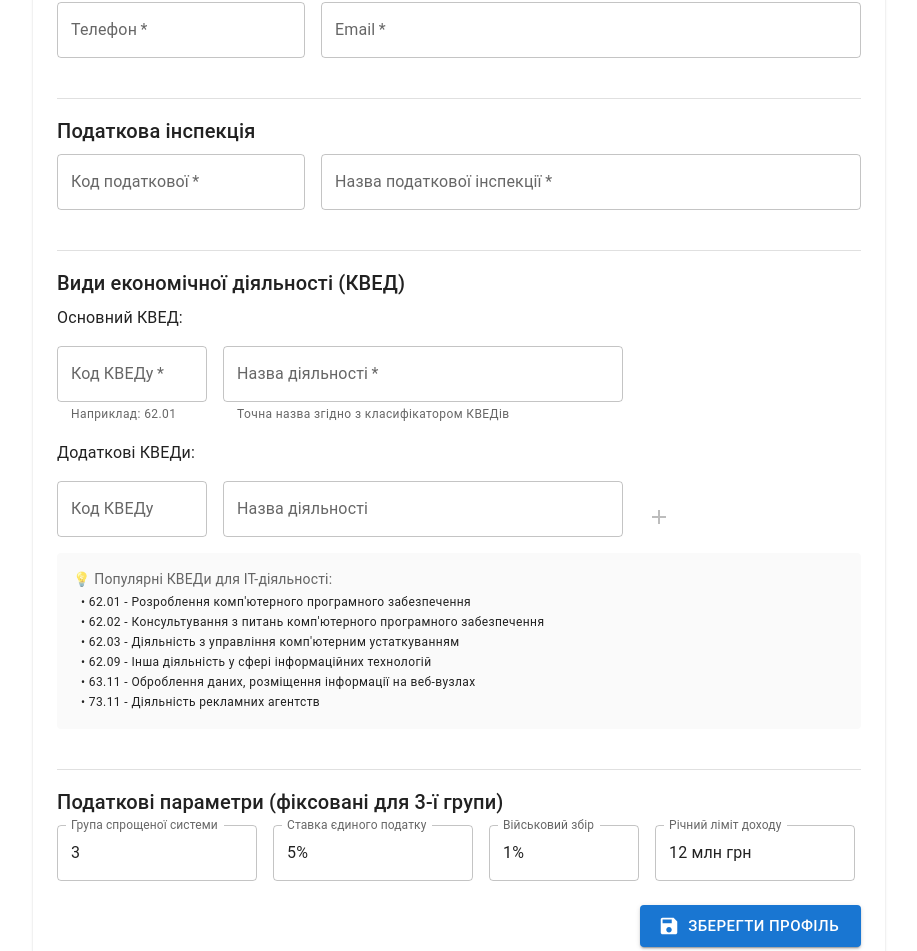
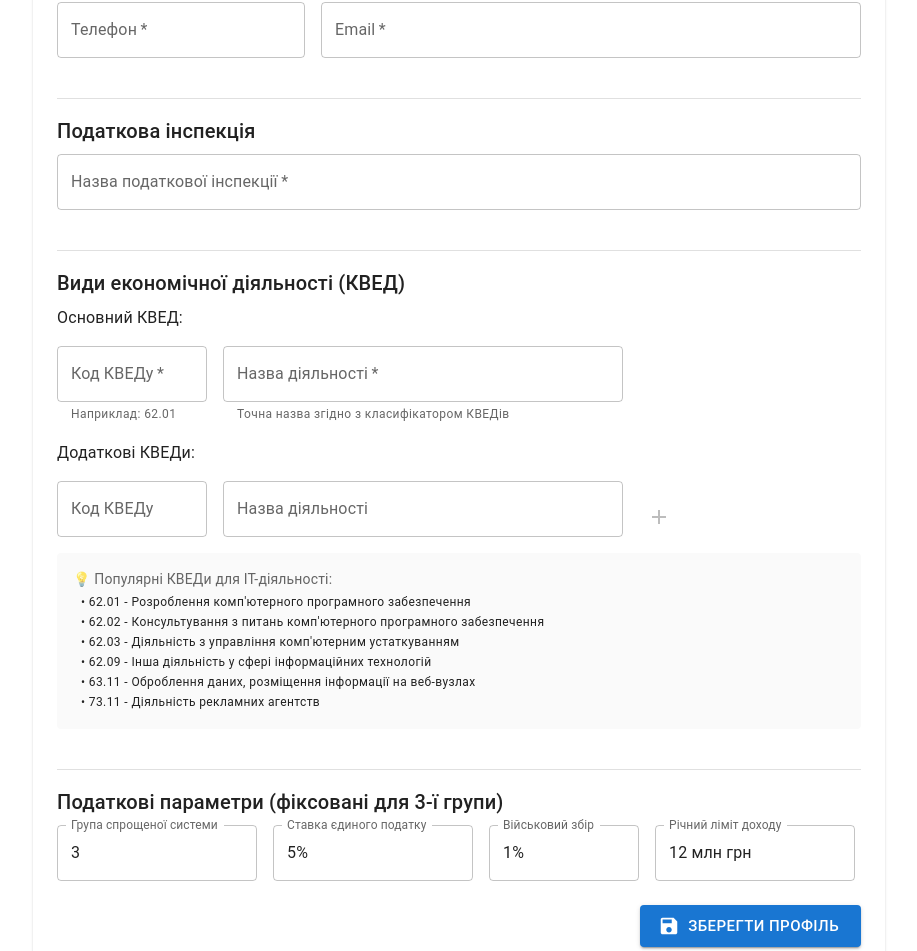
Before and after one commit to lzeal/tax-fop-3rd, a React (Create React App) app: page /profile in a window 1280 px wide. Shown: the part 802-1753 px from the top of the page, without its empty margins (181-1098 px from the left). Built offline with nearby package versions, Linux system fonts and the light colour scheme.

Commit message:
removed unused tax office code

```diff
--- a/src/pages/FOPProfilePage.tsx
+++ b/src/pages/FOPProfilePage.tsx
@@ -327,27 +327,15 @@ export const FOPProfilePage: React.FC = () => {
 
               <Box sx={{ display: 'flex', gap: 2, flexWrap: 'wrap' }}>
                 <TextField
-                  label="Код податкової"
-                  value={profile.taxOffice.code}
-                  onChange={(e) => setProfile(prev => ({
-                    ...prev,
-                    taxOffice: { ...prev.taxOffice, code: e.target.value }
-                  }))}
-                  placeholder="1234"
-                  required
-                  sx={{ minWidth: 150 }}
-                  inputProps={{ maxLength: 4 }}
-                />
-                <TextField
                   label="Назва податкової інспекції"
                   value={profile.taxOffice.name}
                   onChange={(e) => setProfile(prev => ({
                     ...prev,
-                    taxOffice: { ...prev.taxOffice, name: e.target.value }
+                    taxOffice: { name: e.target.value }
                   }))}
                   placeholder="Друга державна податкова інспекція..."
                   required
-                  sx={{ minWidth: 300, flexGrow: 1 }}
+                  fullWidth
                 />
               </Box>
             </Box>
--- a/src/types/index.ts
+++ b/src/types/index.ts
@@ -91,7 +91,6 @@ export interface FOPProfile {
 
   // Податкова інформація
   taxOffice: {
-    code: string; // Код податкової інспекції (4 цифри)
     name: string; // Найменування податкової інспекції
   };
 
--- a/src/utils/fopProfile.ts
+++ b/src/utils/fopProfile.ts
@@ -18,7 +18,6 @@ export const createEmptyFOPProfile = (): FOPProfile => ({
   phone: '',
   email: '',
   taxOffice: {
-    code: '',
     name: ''
   },
   registrationDate: new Date(),
@@ -70,6 +69,13 @@ export const loadFOPProfile = (): FOPProfile | null => {
           code,
           name: '' // Буде потрібно заповнити вручну
         }))
+      };
+    }
+
+    // Міграція старого формату taxOffice (видаляємо поле code)
+    if (parsed.taxOffice?.code !== undefined) {
+      parsed.taxOffice = {
+        name: parsed.taxOffice.name || ''
       };
     }
 
@@ -129,12 +135,6 @@ export const validateFOPProfile = (profile: Partial<FOPProfile>): string[] => {
     errors.push('Некоректний формат email');
   }
 
-  if (!profile.taxOffice?.code?.trim()) {
-    errors.push('Код податкової є обов\'язковим');
-  } else if (!/^\d{4}$/.test(profile.taxOffice.code.trim())) {
-    errors.push('Код податкової повинен містити 4 цифри');
-  }
-
   if (!profile.taxOffice?.name?.trim()) {
     errors.push('Назва податкової є обов\'язковою');
   }
--- a/src/utils/templateUtils.ts
+++ b/src/utils/templateUtils.ts
@@ -200,7 +200,7 @@ export function generateTemplateData(
     HZYP: '',
 
     // Контролюючий орган
-    HSTI: profile.taxOffice?.name || '',
+    HSTI: profile.taxOffice.name,
 
     // Платник
     HNAME: profile.fullName,
--- a/src/utils/xmlGenerator.ts
+++ b/src/utils/xmlGenerator.ts
@@ -90,7 +90,7 @@ export const generateXML = (report: TaxReportF0103309, profile: FOPProfile): str
     <HZY>${report.reportingPeriod.year}</HZY>
 
     <!-- Код податкової -->
-    <HSTI>0000</HSTI>
+    <HSTI>${profile.taxOffice.name}</HSTI>
 
     <!-- Найменування платника податків -->
     <HNAME>${profile.fullName}</HNAME>
```
